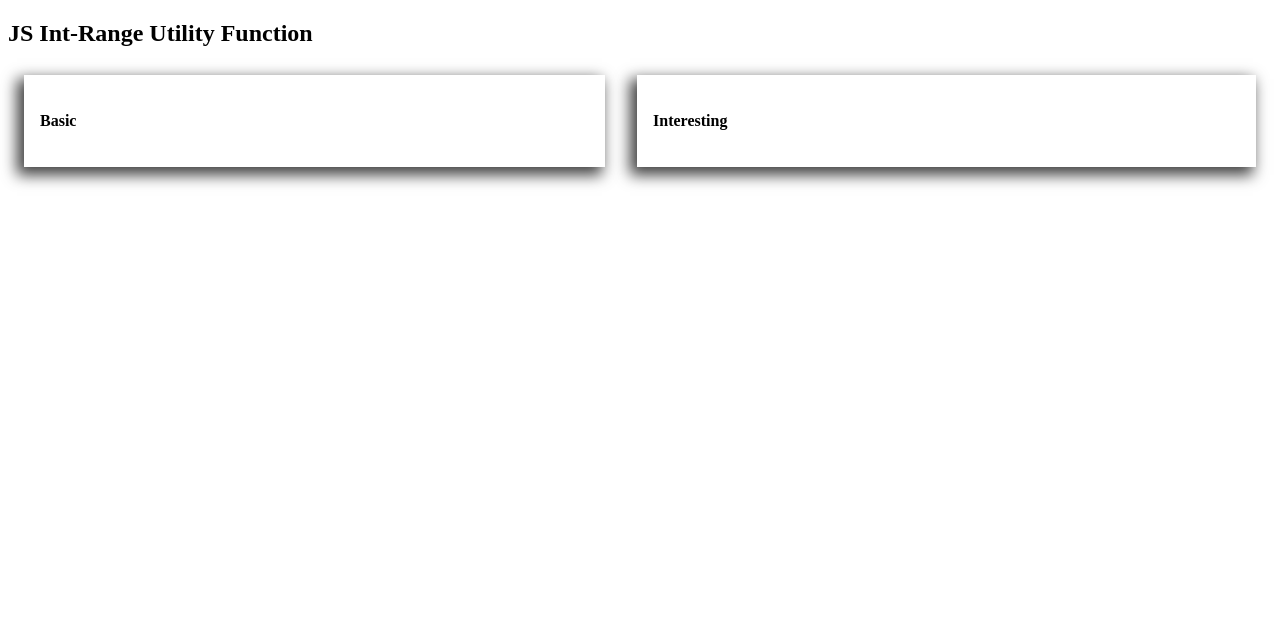
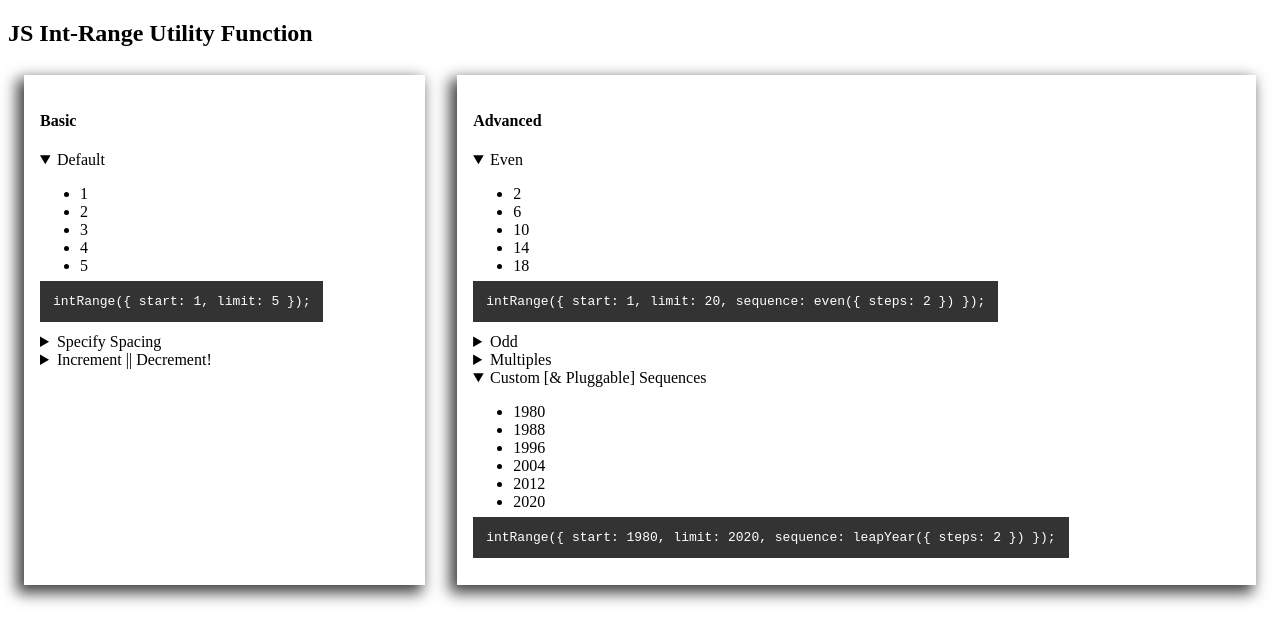
Before and after one commit to chalu/int-range, a website built with Parcel: page examples/index.html in a window 1280 px wide. Built offline with nearby package versions, Linux system fonts and the light colour scheme.

Commit message:
improve example code for demo purposes

```diff
--- a/examples/index.html
+++ b/examples/index.html
@@ -19,6 +19,20 @@
         -moz-box-shadow: -5px 6px 14px 2px rgba(0, 0, 0, 0.75);
         box-shadow: -5px 6px 14px 2px rgba(0, 0, 0, 0.75);
       }
+
+      #samples .sample.advanced {
+        flex-grow: 2;
+      }
+
+      details[open] {
+        margin-bottom: 1.5em;
+      }
+
+      details[open] code {
+        padding: 1em;
+        background: #333;
+        color: white;
+      }
     </style>
   </head>
 
@@ -30,12 +44,70 @@
     <div id="samples">
       <div class="sample basic">
         <h4>Basic</h4>
+
+        <details open>
+          <summary>Default</summary>
+          <div></div>
+          <code>
+            intRange({ start: 1, limit: 5 });
+          </code>
+        </details>
+
+        <details>
+          <summary>Specify Spacing</summary>
+          <div></div>
+          <code>
+            intRange({ start: 1, limit: 15, sequence: 3 });
+          </code>
+        </details>
+
+        <details>
+          <summary>Increment || Decrement!</summary>
+          <div></div>
+          <code>
+            intRange({ start: 25, limit: 1, sequence: 5 });
+          </code>
+        </details>
       </div>
       <div class="sample advanced">
-        <h4>Interesting</h4>
+        <h4>Advanced</h4>
+
+        <details open>
+          <summary>Even</summary>
+          <div></div>
+          <code>
+            intRange({ start: 1, limit: 20, sequence: even({ steps: 2 }) });
+          </code>
+        </details>
+
+        <details>
+          <summary>Odd</summary>
+          <div></div>
+          <code>
+            intRange({ start: 1, limit: 20, sequence: odd({ steps: 2 }) });
+          </code>
+        </details>
+
+        <details>
+          <summary>Multiples</summary>
+          <div></div>
+          <code>
+            intRange({ start: 1, limit: 35, sequence: multiples({ of: 5, steps: 2 })
+            });
+          </code>
+        </details>
+
+        <details open>
+          <summary>Custom [& Pluggable] Sequences</summary>
+          <div></div>
+          <code>
+            intRange({ start: 1980, limit: 2020, sequence: leapYear({ steps: 2
+            }) });
+          </code>
+        </details>
       </div>
     </div>
 
-    <script src="./index.js" type="module"></script>
+    <script src="./index.js"></script>
   </body>
 </html>
--- a/examples/index.js
+++ b/examples/index.js
@@ -1,25 +1,82 @@
+import { html, render } from "lit-html";
 
-import { intRange } from '../src/int-range.js';
-import { leapYear } from '../src/plugins/leap-year.js';
+import { intRange, even, odd, multiples } from "../src/int-range.js";
+import { leapYear } from "../src/plugins/leap-year.js";
 
-const displayRange = (ints) => {
-    const list = document.querySelector('#list');
-    list.innerHTML = '';
+let listTemplate = ints => html`
+  <ul>
+    ${ints.map(
+      int =>
+        html`
+          <li>${int}</li>
+        `
+    )}
+  </ul>
+`;
 
-    ints.forEach(int => {
-        const listIten = document.createElement('li');
-        listIten.textContent = int;
-        list.appendChild(listIten);
-    });
+const displaySamples = () => {
+  let range = [];
+  const basicRanges = [];
+
+  range = intRange({
+    start: 1,
+    limit: 5
+  });
+  basicRanges.push(range);
+
+  range = intRange({
+    start: 1,
+    limit: 15,
+    sequence: 3
+  });
+  basicRanges.push(range);
+
+  range = intRange({
+    start: 25,
+    limit: 1,
+    sequence: 5
+  });
+  basicRanges.push(range);
+
+  const otherRanges = [];
+
+  range = intRange({
+    start: 2,
+    limit: 20,
+    sequence: even({ steps: 2 })
+  });
+  otherRanges.push(range);
+
+  range = intRange({
+    start: 1,
+    limit: 20,
+    sequence: odd({ steps: 2 })
+  });
+  otherRanges.push(range);
+
+  range = intRange({
+    start: 1,
+    limit: 35,
+    sequence: multiples({of: 5, steps: 2 })
+  });
+  otherRanges.push(range);
+
+  range = intRange({
+    start: 1980,
+    limit: 2020,
+    sequence: leapYear({ steps: 2 })
+  });
+  otherRanges.push(range);
+
+  let slots = document.querySelectorAll(".sample.basic details div");
+  basicRanges.forEach((ints, index) => {
+    render(listTemplate(ints), slots[index]);
+  });
+
+  slots = document.querySelectorAll(".sample.advanced details div");
+  otherRanges.forEach((ints, index) => {
+    render(listTemplate(ints), slots[index]);
+  });
 };
 
-const runSamples = () => {
-    // const range = intRange({
-    //     start: 1980,
-    //     limit: 2020,
-    //     sequence: leapYear({steps: 2})
-    // });
-    // displayRange(range);
-}
-
-document.addEventListener('DOMContentLoaded', runSamples);
+document.addEventListener("DOMContentLoaded", displaySamples);
```
Also changed, not shown: package.json (+5 -2 lines), 2 other files.
